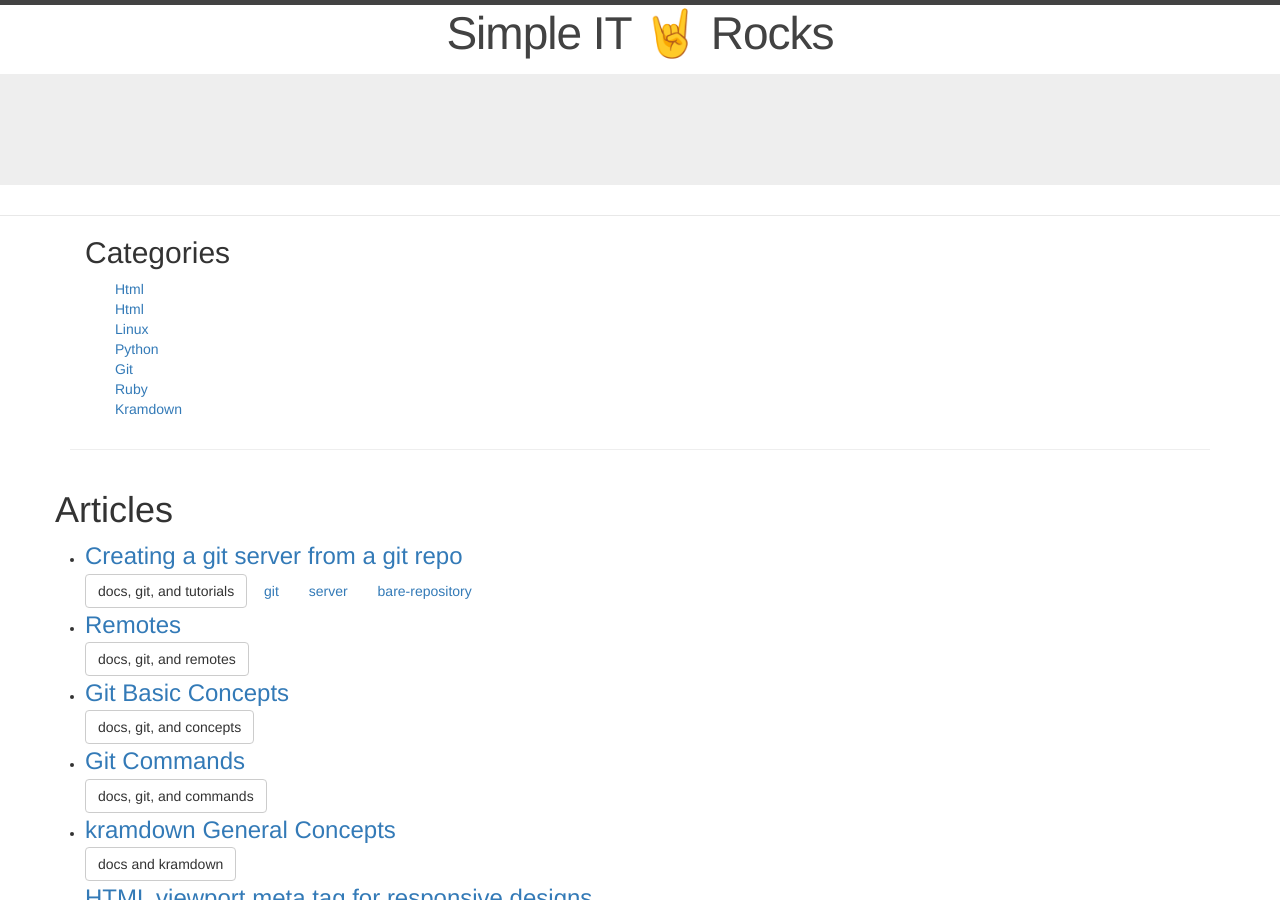
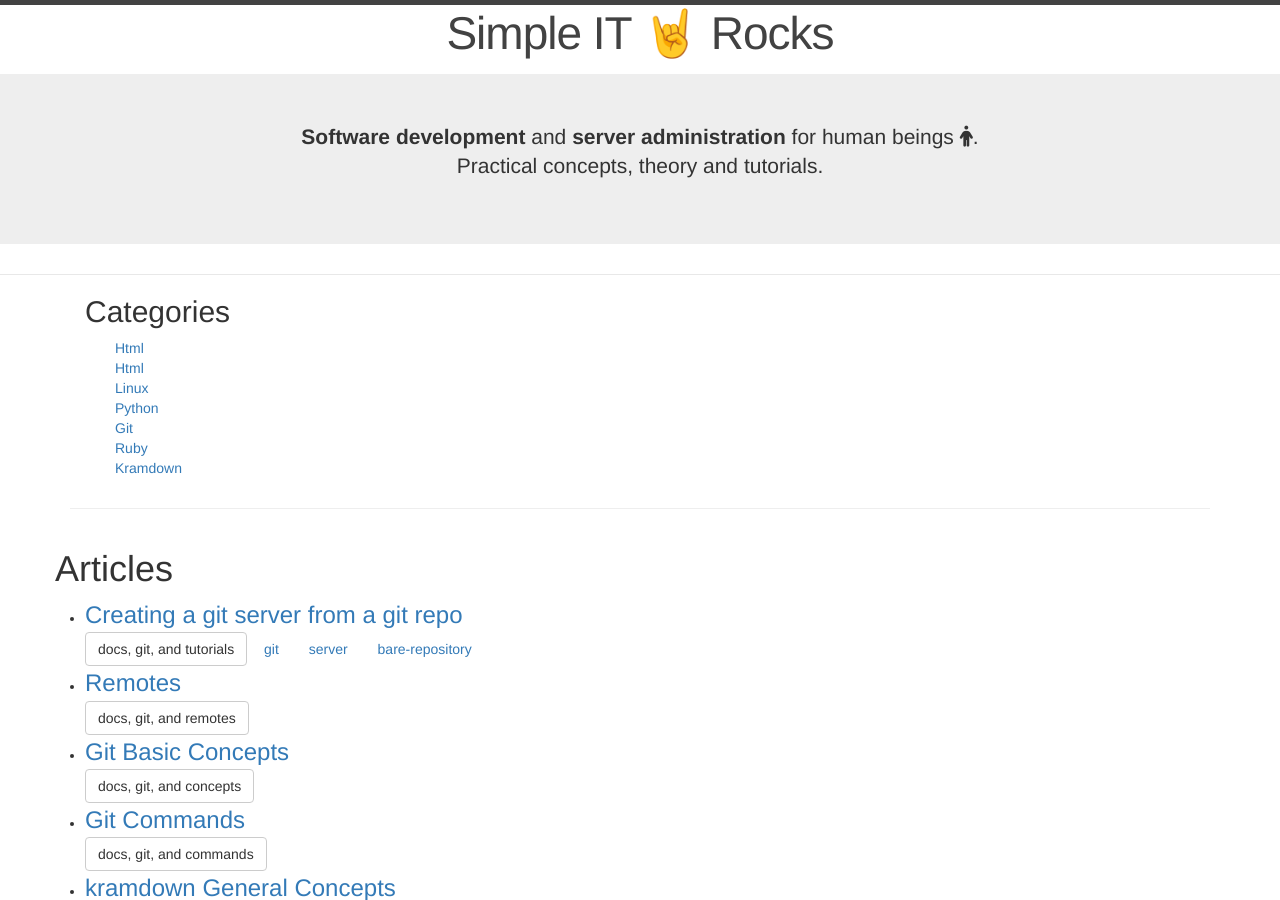
Before and after one commit to marcanuy/simpleit.rocks, a Jekyll site: the page built from index.html, in a window 1280 px wide and 900 px high. Built offline with Jekyll 4.4.1, drawn with Linux system fonts in a browser that asks for light colours; nearby versions of some CDN libraries; library files that are not in the unit come from our copies.

Commit message:
added description to home

```diff
--- a/index.html
+++ b/index.html
@@ -1,5 +1,9 @@
 ---
 layout: default
+description: >
+  <strong>Software development</strong> and <strong>server administration</strong> for
+  human beings <i class="fa fa-male" aria-hidden="true"></i>. <br>
+  Practical concepts, theory and tutorials.
 ---
 
 <div class="home">
```
